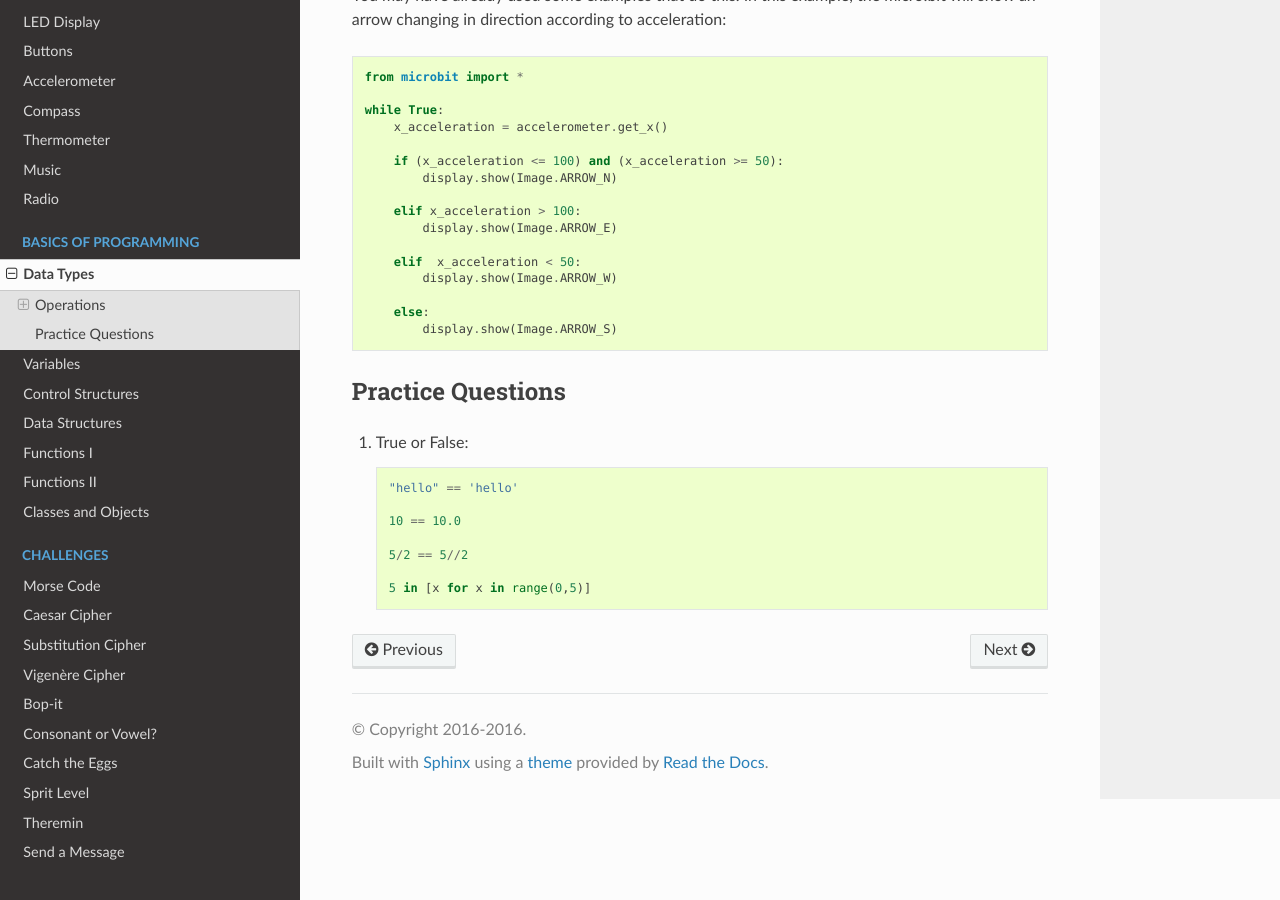
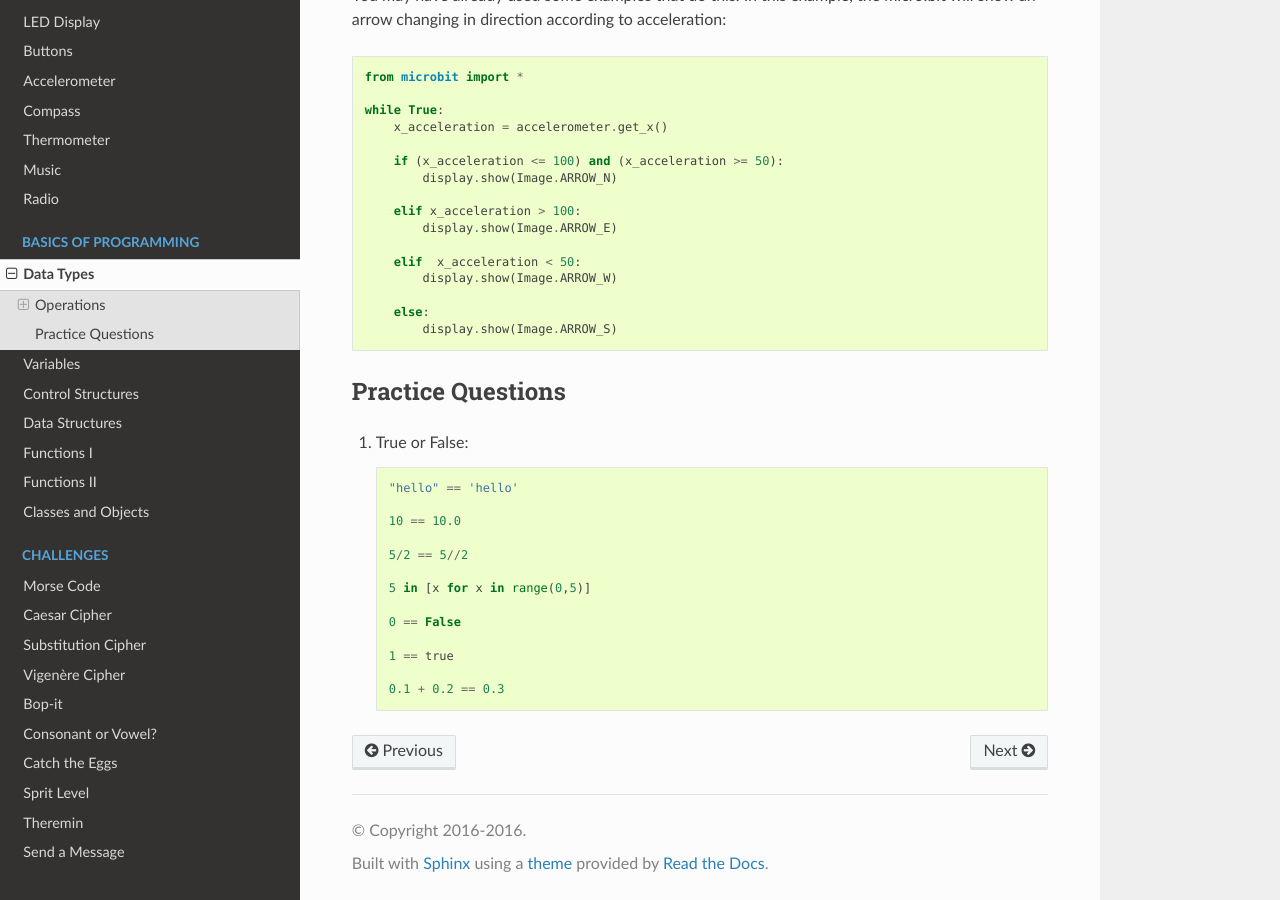
Before and after one commit to rharbird/microbit-challenges, a Sphinx documentation site: the page built from docs/source/basics/data_types.rst, in a window 1280 px wide and 900 px high, scrolled down 3767 px. Built offline with Sphinx 7.4.7 and the Read the Docs theme 2.0.0, drawn with Linux system fonts in a browser that asks for light colours.

Commit message:
Add exercises

```diff
--- a/docs/source/basics/data_types.rst
+++ b/docs/source/basics/data_types.rst
@@ -184,3 +184,9 @@ Practice Questions
 	5/2 == 5//2
 
 	5 in [x for x in range(0,5)]
+
+	0 == False
+
+	1 == true
+
+	0.1 + 0.2 == 0.3
```
